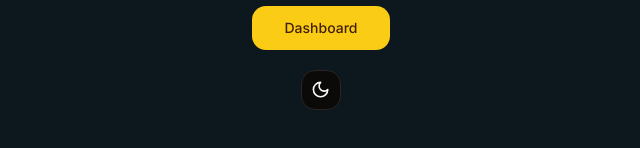
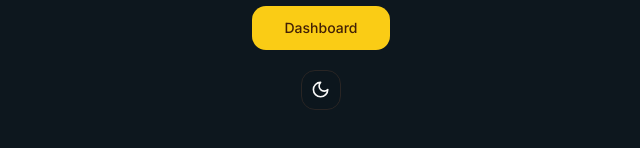
Before and after one commit to Riceham/todo, a Next.js app: page / in a window 1280 px wide. Shown: the part 372-520 px from the top of the page, without its empty margins (319-959 px from the left). Built offline with nearby package versions, Linux system fonts and the light colour scheme.

Commit message:
fixed bg colors

```diff
--- a/app/globals.css
+++ b/app/globals.css
@@ -11,11 +11,11 @@ body,
 @layer base {
   :root {
     --background: 0 0% 100%;
-    --foreground: 20 14.3% 4.1%;
+    --foreground: 205, 40%, 8%;
     --card: 0 0% 100%;
-    --card-foreground: 20 14.3% 4.1%;
+    --card-foreground: 205, 40%, 8%;
     --popover: 0 0% 100%;
-    --popover-foreground: 20 14.3% 4.1%;
+    --popover-foreground: 205, 40%, 8%;
     --primary: 47.9 95.8% 53.1%;
     --primary-foreground: 26 83.3% 14.1%;
     --secondary: 60 4.8% 95.9%;
@@ -28,16 +28,16 @@ body,
     --destructive-foreground: 60 9.1% 97.8%;
     --border: 20 5.9% 90%;
     --input: 20 5.9% 90%;
-    --ring: 20 14.3% 4.1%;
+    --ring: 205, 40%, 8%;
     --radius: 1rem;
   }
 
   .dark {
-    --background: 20 14.3% 4.1%;
+    --background: 205, 40%, 8%;
     --foreground: 60 9.1% 97.8%;
-    --card: 20 14.3% 4.1%;
+    --card: 205, 40%, 8%;
     --card-foreground: 60 9.1% 97.8%;
-    --popover: 20 14.3% 4.1%;
+    --popover: 205, 40%, 8%;
     --popover-foreground: 60 9.1% 97.8%;
     --primary: 47.9 95.8% 53.1%;
     --primary-foreground: 26 83.3% 14.1%;
```
